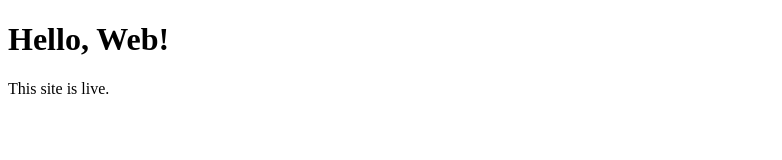
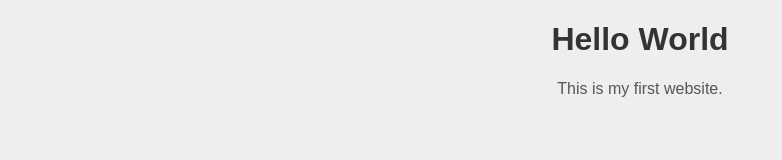
Before and after one commit to mateojonelin16-ui/webdemo, a plain HTML site: page index.html in a window 1280 px wide. Shown: the whole page, without its empty margins (0-782 px from the left). Drawn offline with Linux system fonts and the light colour scheme.

Commit message:
index.html

```diff
--- a/index.html
+++ b/index.html
@@ -1,10 +1,21 @@
 <!DOCTYPE html>
 <html>
 <head>
- <title>My First Website</title>
+<title>Basic HTML</title>
+<style>
+body {
+    font-family: Arial;
+    background-color: #eee;
+    text-align: center;
+}
+h1 { color: #333; }
+p { color: #555; }
+</style>
 </head>
 <body>
- <h1>Hello, Web!</h1>
- <p>This site is live.</p>
+
+<h1>Hello World</h1>
+<p>This is my first website.</p>
+
 </body>
 </html>
```
